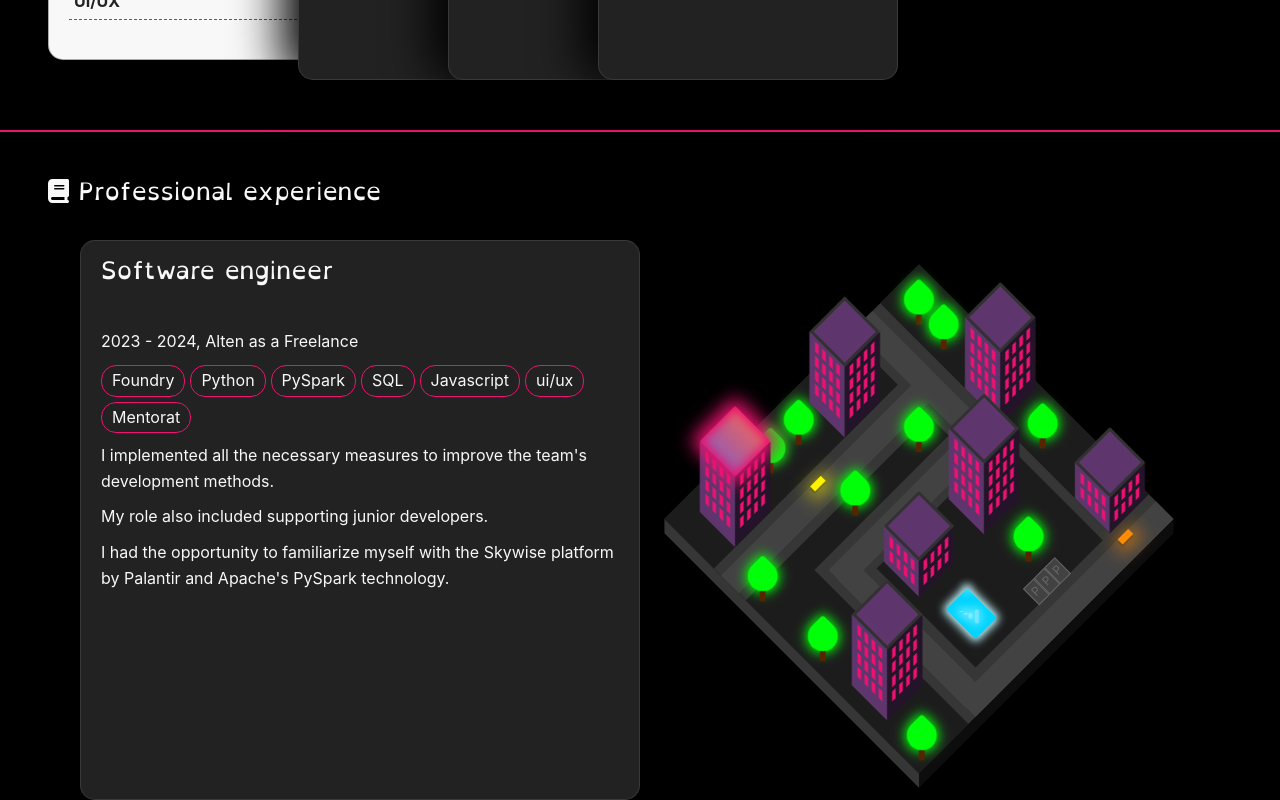
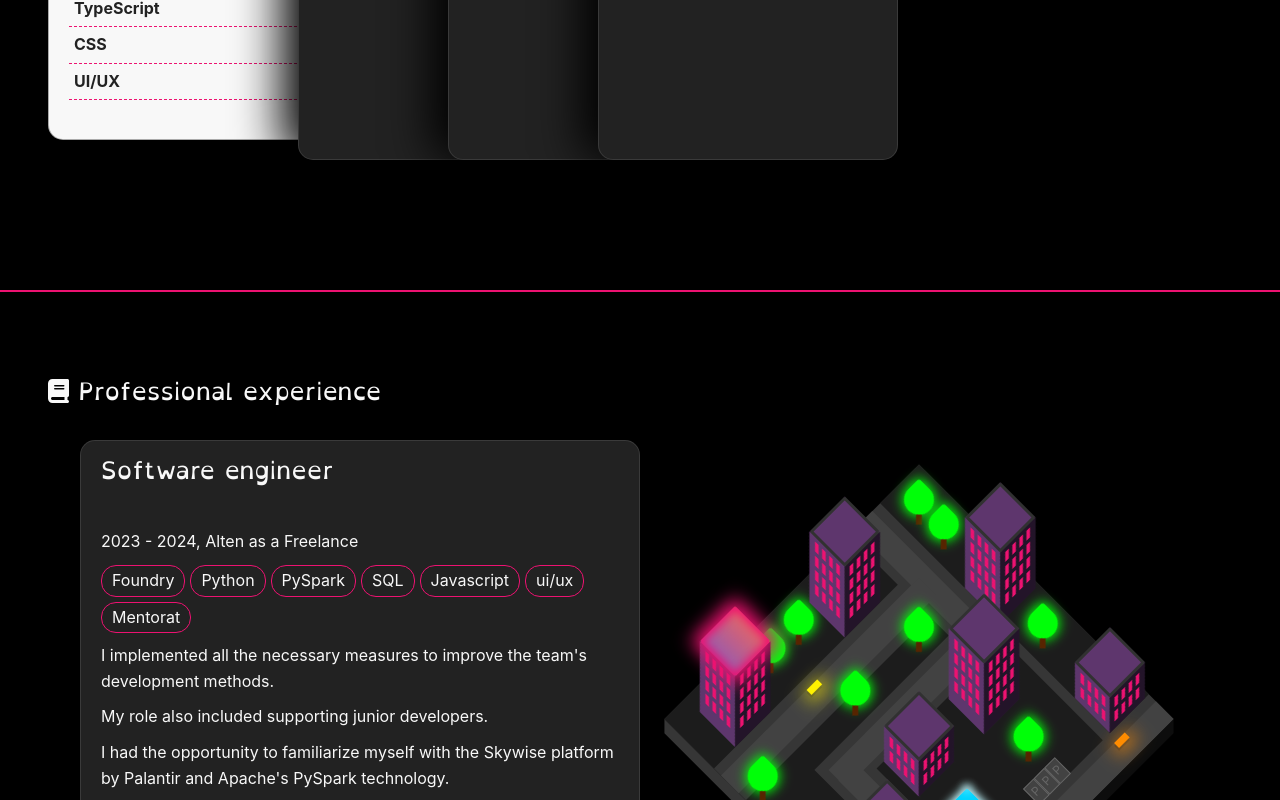
Before and after one commit to angele-henry-dev/LadyRaccoon, a Vue app: page / in a window 1280 px wide. Shown: the part 1560-2360 px from the top of the page. Built offline with nearby package versions, Linux system fonts and the light colour scheme.

Commit message:
Padding fixes

```diff
--- a/src/assets/css/out.css
+++ b/src/assets/css/out.css
@@ -4,7 +4,6 @@ header {
   width: 100%;
   display: flex;
   place-items: center;
-  padding: 0 0.5rem;
   position: sticky;
   top: 0px;
   border: 1px solid var(--color-border);
--- a/src/views/HomeView.vue
+++ b/src/views/HomeView.vue
@@ -70,10 +70,15 @@ import projects from '@/assets/models/projects.json' with { type: 'json' }
 </template>
 
 <style scoped>
+#skills,
+#projects,
+#experience {
+  padding-top: 80px;
+  padding-bottom: 80px;
+}
 #projects,
 #experience {
   border-top: 2px solid var(--vt-c-pink);
-  padding-top: 40px;
 }
 
 .content {
```
